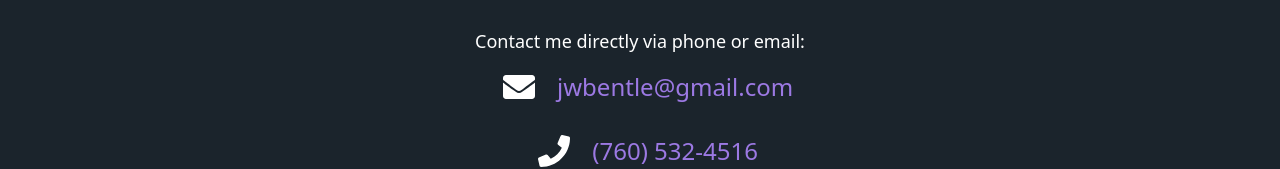
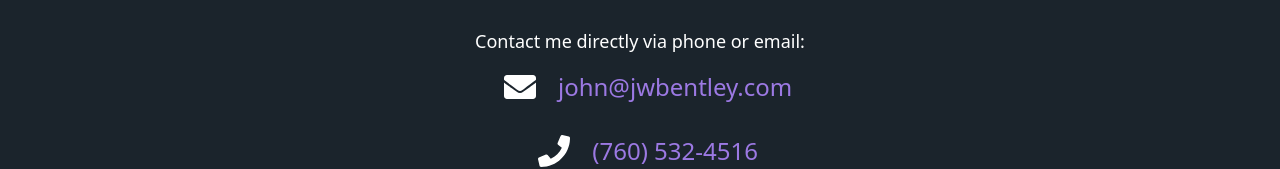
Before and after one commit to jbentley10/header-in-nextjs, a Next.js app: page /contact in a window 1280 px wide. Shown: the part 623-792 px from the top of the page. Built offline with nearby package versions, Linux system fonts and the light colour scheme.

Commit message:
Updated email to professional email.

```diff
--- a/pages/contact.js
+++ b/pages/contact.js
@@ -11,7 +11,7 @@ const MainText = () =>
     <h2 className="text-3xl">What are you waiting for? It's your time to shine.</h2>
     <p>&nbsp;</p>
     <p className="text-lg">Contact me directly via phone or email: </p>
-    <p><FontAwesomeIcon icon="envelope" className="text-6xl shadow-none p-4 cursor-pointer inline-block align-middle" /><a href="mailto:jwbentle@gmail.com" className="text-link-purple hover:text-link-purple-darker align-middle"> jwbentle@gmail.com</a></p>
+    <p><FontAwesomeIcon icon="envelope" className="text-6xl shadow-none p-4 cursor-pointer inline-block align-middle" /><a href="mailto:john@jwbentley.com" className="text-link-purple hover:text-link-purple-darker align-middle"> john@jwbentley.com</a></p>
     <p><FontAwesomeIcon icon="phone" className="text-6xl shadow-none p-4 cursor-pointer inline-block align-middle" /><a href="tel:+17605324516" className="text-link-purple hover:text-link-purple-darker align-middle"> (760) 532-4516</a></p>
     <p className="text-lg">I am currently accepting clients.</p>
     <p>&nbsp;</p>
```
